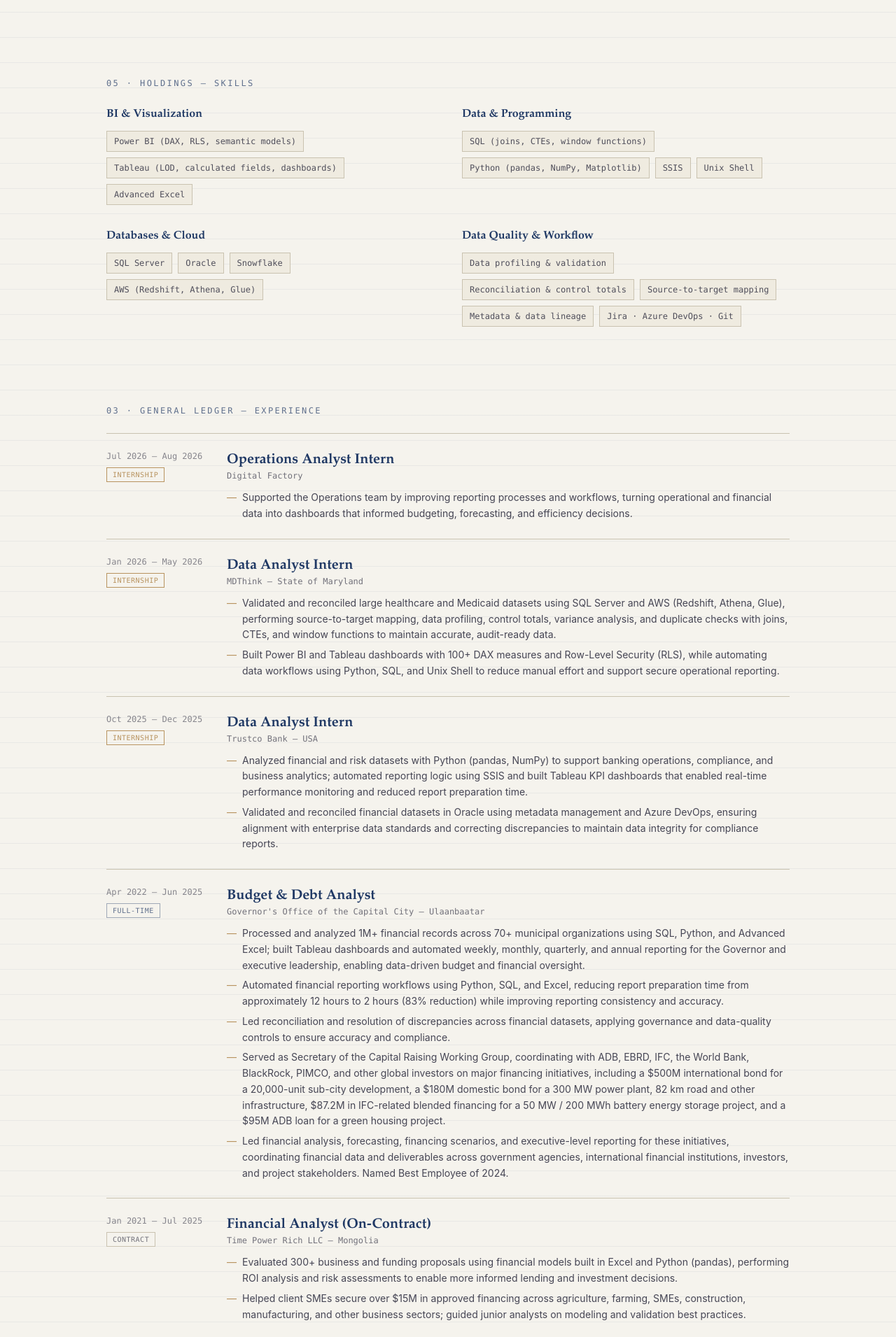
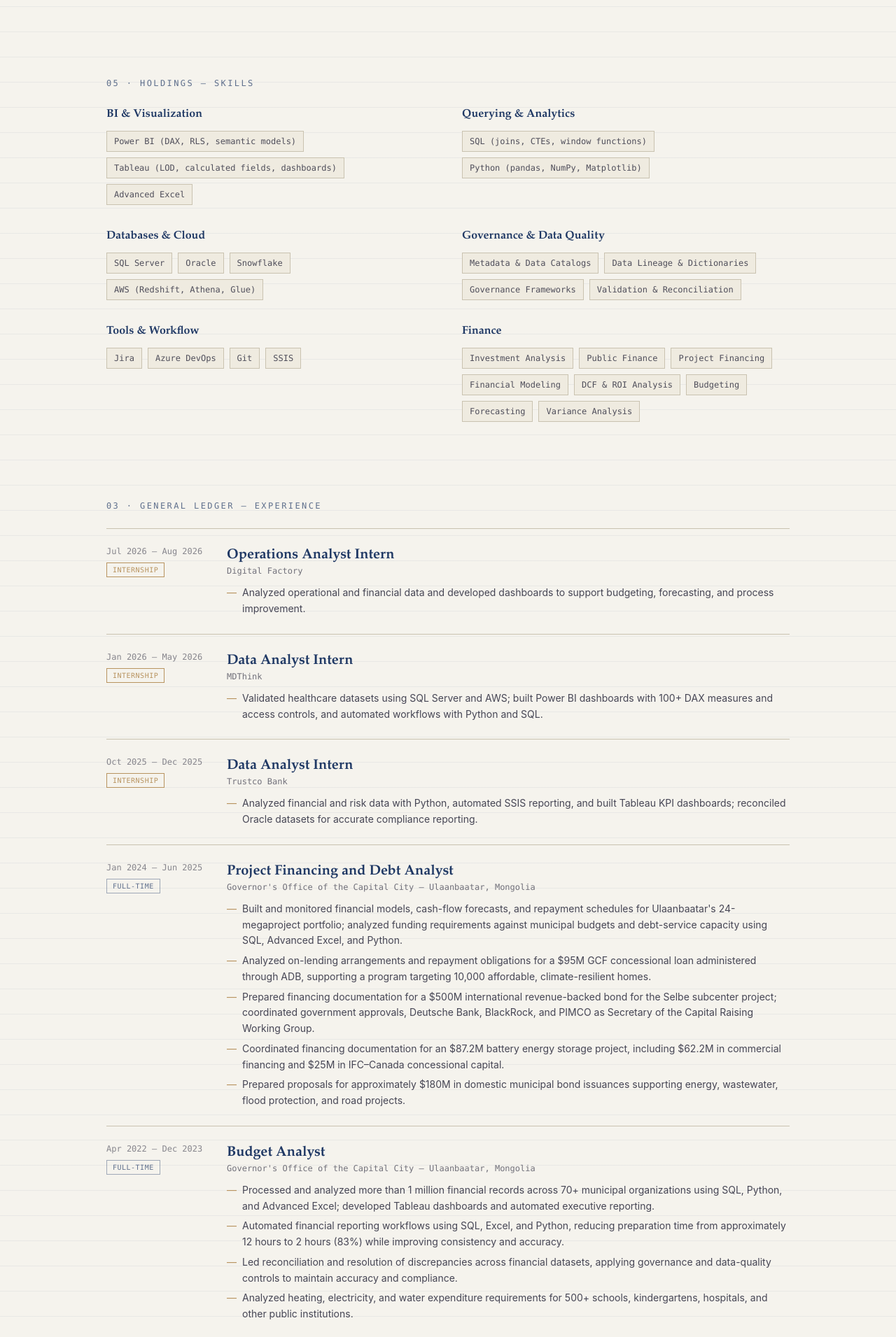
Before and after one commit to MUNKHNASANOTGONBOLD/Munkhnasan-portfolio, a Next.js app: page / in a window 1280 px wide. Shown: the part 886-2797 px from the top of the page at 70% size. Built offline with nearby package versions, Linux system fonts and the light colour scheme.

Commit message:
Align portfolio content with latest resume

```diff
--- a/app/page.tsx
+++ b/app/page.tsx
@@ -10,8 +10,8 @@
 
 const METRICS = [
   { label: "Financial records analyzed", value: "1M+", note: "SQL · Python · Advanced Excel" },
-  { label: "Organizations reported", value: "70+", note: "Automated executive and financial reporting" },
-  { label: "DAX measures developed", value: "100+", note: "Power BI semantic models · Row-Level Security" },
+  { label: "Megaprojects modeled", value: "24", note: "Cash-flow forecasts · repayment schedules · debt capacity" },
+  { label: "Business proposals developed", value: "300+", note: "Financial modeling · ROI · risk assessment" },
   { label: "Reporting time reduced", value: "83%", note: "Approximately 12 hours reduced to 2 hours" },
 ];
 
@@ -19,7 +19,7 @@
   period: string;
   role: string;
   org: string;
-  type: "Full-time" | "Contract" | "Internship" | "Current";
+  type: "Full-time" | "Contract" | "Internship" | "Leadership" | "Current";
   lines: string[];
 };
 
@@ -30,50 +30,50 @@
     org: "Digital Factory",
     type: "Internship",
     lines: [
-      "Supported the Operations team by improving reporting processes and workflows, turning operational and financial data into dashboards that informed budgeting, forecasting, and efficiency decisions.",
+      "Analyzed operational and financial data and developed dashboards to support budgeting, forecasting, and process improvement.",
     ],
   },
   {
     period: "Jan 2026 — May 2026",
     role: "Data Analyst Intern",
-    org: "MDThink — State of Maryland",
+    org: "MDThink",
     type: "Internship",
     lines: [
-      "Validated and reconciled large healthcare and Medicaid datasets using SQL Server and AWS (Redshift, Athena, Glue), performing source-to-target mapping, data profiling, control totals, variance analysis, and duplicate checks with joins, CTEs, and window functions to maintain accurate, audit-ready data.",
-      "Built Power BI and Tableau dashboards with 100+ DAX measures and Row-Level Security (RLS), while automating data workflows using Python, SQL, and Unix Shell to reduce manual effort and support secure operational reporting.",
+      "Validated healthcare datasets using SQL Server and AWS; built Power BI dashboards with 100+ DAX measures and access controls, and automated workflows with Python and SQL.",
     ],
   },
   {
     period: "Oct 2025 — Dec 2025",
     role: "Data Analyst Intern",
-    org: "Trustco Bank — USA",
+    org: "Trustco Bank",
     type: "Internship",
     lines: [
-      "Analyzed financial and risk datasets with Python (pandas, NumPy) to support banking operations, compliance, and business analytics; automated reporting logic using SSIS and built Tableau KPI dashboards that enabled real-time performance monitoring and reduced report preparation time.",
-      "Validated and reconciled financial datasets in Oracle using metadata management and Azure DevOps, ensuring alignment with enterprise data standards and correcting discrepancies to maintain data integrity for compliance reports.",
+      "Analyzed financial and risk data with Python, automated SSIS reporting, and built Tableau KPI dashboards; reconciled Oracle datasets for accurate compliance reporting.",
     ],
   },
   {
-    period: "Apr 2022 — Jun 2025",
-    role: "Budget & Debt Analyst",
-    org: "Governor's Office of the Capital City — Ulaanbaatar",
+    period: "Jan 2024 — Jun 2025",
+    role: "Project Financing and Debt Analyst",
+    org: "Governor's Office of the Capital City — Ulaanbaatar, Mongolia",
     type: "Full-time",
     lines: [
-      "Processed and analyzed 1M+ financial records across 70+ municipal organizations using SQL, Python, and Advanced Excel; built Tableau dashboards and automated weekly, monthly, quarterly, and annual reporting for the Governor and executive leadership, enabling data-driven budget and financial oversight.",
-      "Automated financial reporting workflows using Python, SQL, and Excel, reducing report preparation time from approximately 12 hours to 2 hours (83% reduction) while improving reporting consistency and accuracy.",
-      "Led reconciliation and resolution of discrepancies across financial datasets, applying governance and data-quality controls to ensure accuracy and compliance.",
-      "Served as Secretary of the Capital Raising Working Group, coordinating with ADB, EBRD, IFC, the World Bank, BlackRock, PIMCO, and other global investors on major financing initiatives, including a $500M international bond for a 20,000-unit sub-city development, a $180M domestic bond for a 300 MW power plant, 82 km road and other infrastructure, $87.2M in IFC-related blended financing for a 50 MW / 200 MWh battery energy storage project, and a $95M ADB loan for a green housing project.",
-      "Led financial analysis, forecasting, financing scenarios, and executive-level reporting for these initiatives, coordinating financial data and deliverables across government agencies, international financial institutions, investors, and project stakeholders. Named Best Employee of 2024.",
+      "Built and monitored financial models, cash-flow forecasts, and repayment schedules for Ulaanbaatar's 24-megaproject portfolio; analyzed funding requirements against municipal budgets and debt-service capacity using SQL, Advanced Excel, and Python.",
+      "Analyzed on-lending arrangements and repayment obligations for a $95M GCF concessional loan administered through ADB, supporting a program targeting 10,000 affordable, climate-resilient homes.",
+      "Prepared financing documentation for a $500M international revenue-backed bond for the Selbe subcenter project; coordinated government approvals, Deutsche Bank, BlackRock, and PIMCO as Secretary of the Capital Raising Working Group.",
+      "Coordinated financing documentation for an $87.2M battery energy storage project, including $62.2M in commercial financing and $25M in IFC–Canada concessional capital.",
+      "Prepared proposals for approximately $180M in domestic municipal bond issuances supporting energy, wastewater, flood protection, and road projects.",
     ],
   },
   {
-    period: "Jan 2021 — Jul 2025",
-    role: "Financial Analyst (On-Contract)",
-    org: "Time Power Rich LLC — Mongolia",
-    type: "Contract",
+    period: "Apr 2022 — Dec 2023",
+    role: "Budget Analyst",
+    org: "Governor's Office of the Capital City — Ulaanbaatar, Mongolia",
+    type: "Full-time",
     lines: [
-      "Evaluated 300+ business and funding proposals using financial models built in Excel and Python (pandas), performing ROI analysis and risk assessments to enable more informed lending and investment decisions.",
-      "Helped client SMEs secure over $15M in approved financing across agriculture, farming, SMEs, construction, manufacturing, and other business sectors; guided junior analysts on modeling and validation best practices.",
+      "Processed and analyzed more than 1 million financial records across 70+ municipal organizations using SQL, Python, and Advanced Excel; developed Tableau dashboards and automated executive reporting.",
+      "Automated financial reporting workflows using SQL, Excel, and Python, reducing preparation time from approximately 12 hours to 2 hours (83%) while improving consistency and accuracy.",
+      "Led reconciliation and resolution of discrepancies across financial datasets, applying governance and data-quality controls to maintain accuracy and compliance.",
+      "Analyzed heating, electricity, and water expenditure requirements for 500+ schools, kindergartens, hospitals, and other public institutions.",
     ],
   },
   {
@@ -85,6 +85,34 @@
       "Managed 3 financial statements with discounted cash flow analysis and internal planning models linked to automation tools that decreased manual administrative tasks by 48%.",
       "Developed and maintained 20+ financial forecasting and projection models for budgeting, cash-flow planning, expenditure analysis, and financial performance monitoring.",
       "Established a new forecasting, tracking, and management reporting system that improved the availability and accuracy of financial data, increasing reporting accuracy by 14%.",
+    ],
+  },
+  {
+    period: "2021 — 2025",
+    role: "Financial Consultant",
+    org: "Time Power Rich LLC",
+    type: "Contract",
+    lines: [
+      "Developed 300+ business and funding proposals using Excel and Python financial models, ROI analysis, and risk assessments across agriculture, construction, manufacturing, finance, and other sectors.",
+      "Mentored 20+ junior analysts in financial modeling, feasibility analysis, and proposal assessment; 10+ mentees subsequently prepared 100+ financing proposals independently.",
+    ],
+  },
+  {
+    period: "2019 — 2020",
+    role: "Co-Founder & Chief Financial Officer",
+    org: "InvestradeMN Corporation",
+    type: "Leadership",
+    lines: [
+      "Co-founded an investment services business and led its financial management and investment service operations.",
+    ],
+  },
+  {
+    period: "2018 — 2019",
+    role: "Founder & President",
+    org: "NUM Startup Club",
+    type: "Leadership",
+    lines: [
+      "Founded and grew a student entrepreneurship club to 200+ members; led 10+ Startup Weekend, Hackathon, and mentorship events reaching 500+ participants.",
     ],
   },
 ];
@@ -103,7 +131,7 @@
     period: "Jan 2026",
     title: "The Anatomy of a World Bank Loan",
     blurb:
-      "Cleaned and modeled the World Bank's public IDA portfolio — 11,404 credits/grants across 131 countries — into a Power BI star schema and an interactive dashboard.",
+      "Modeled the World Bank's public IDA portfolio — 11,404 credits and grants across 131 countries — into a Power BI star schema dashboard for portfolio analysis.",
     tags: ["Python", "Power BI", "DAX"],
     href: "https://www.linkedin.com/pulse/anatomy-world-bank-loan-munkhnasan-otgonbold-9ilee/",
     image: "/projects/worldbank.svg",
@@ -112,16 +140,16 @@
     period: "Dec 2025",
     title: "The SBA Loans I Wrote at a Coffee Shop — 249,000 Rows Later",
     blurb:
-      "Cleaned, mapped, and analyzed 249,000+ real SBA 7(a) loan records via Excel → SSIS → SQL Server → Tableau, then wrote up the full story on LinkedIn.",
+      "Cleaned, mapped, and analyzed 249,000+ real SBA 7(a) loan records end-to-end from Excel through SSIS to a Tableau dashboard.",
     tags: ["SQL Server", "SSIS", "Tableau", "Excel"],
     href: "https://www.linkedin.com/pulse/sba-loans-i-wrote-coffee-shop-ended-249000-rows-munkhnasan-otgonbold-yg8te/",
     image: "/projects/sba.svg",
   },
   {
     period: "Nov 2025",
-    title: "The Other Side of the Ledger: What Customer Data Looks Like",
+    title: "The Other Side of the Ledger",
     blurb:
-      "Full EDA-to-visualization pipeline on 5,002 messy finance transactions — discovery, cleaning, standardization, feature engineering, and reporting in Python.",
+      "Built a full EDA-to-visualization pipeline on 5,002 messy finance transactions, including cleaning, feature engineering, and reporting.",
     tags: ["Python", "pandas", "NumPy", "Matplotlib"],
     href: "https://www.linkedin.com/pulse/other-side-ledger-what-customer-data-looks-like-munkhnasan-otgonbold-1kste/",
     image: "/projects/ledger.svg",
@@ -130,8 +158,8 @@
     period: "2025",
     title: "The Hidden Cost of Healthcare Billing",
     blurb:
-      "Multi-layer data pipeline analyzing claim denial rates and provider performance, built in Snowflake with a Tableau dashboard layer.",
-    tags: ["SQL", "Snowflake", "Tableau"],
+      "Built a multi-layer Snowflake → SSIS → Tableau pipeline analyzing claim denial rates and provider performance.",
+    tags: ["Snowflake", "SSIS", "Tableau"],
     href: "https://www.linkedin.com/pulse/hidden-cost-healthcare-billing-munkhnasan-otgonbold-zlrce/",
     image: "/projects/healthcare.svg",
   },
@@ -139,8 +167,8 @@
     period: "Feb 2026",
     title: "IFC Investment Services Projects",
     blurb:
-      "Explored IFC's global private-sector investment dataset — project structures, financial products, and country-level distribution — and published the full analysis on LinkedIn.",
-    tags: ["SQL", "Power BI", "Excel"],
+      "Analyzed 7,083 IFC private-sector investment disclosures across 172 countries and 26 original columns, evaluating project structures, financial products, and country distribution.",
+    tags: ["Excel", "Python", "SQL"],
     href: "https://www.linkedin.com/pulse/ifc-investment-services-projects-munkhnasan-otgonbold-b878e/",
     image: "/projects/ifc.svg",
   },
@@ -152,32 +180,51 @@
     items: ["Power BI (DAX, RLS, semantic models)", "Tableau (LOD, calculated fields, dashboards)", "Advanced Excel"],
   },
   {
-    group: "Data & Programming",
-    items: ["SQL (joins, CTEs, window functions)", "Python (pandas, NumPy, Matplotlib)", "SSIS", "Unix Shell"],
+    group: "Querying & Analytics",
+    items: ["SQL (joins, CTEs, window functions)", "Python (pandas, NumPy, Matplotlib)"],
   },
   {
     group: "Databases & Cloud",
     items: ["SQL Server", "Oracle", "Snowflake", "AWS (Redshift, Athena, Glue)"],
   },
   {
-    group: "Data Quality & Workflow",
-    items: ["Data profiling & validation", "Reconciliation & control totals", "Source-to-target mapping", "Metadata & data lineage", "Jira · Azure DevOps · Git"],
+    group: "Governance & Data Quality",
+    items: ["Metadata & Data Catalogs", "Data Lineage & Dictionaries", "Governance Frameworks", "Validation & Reconciliation"],
+  },
+  {
+    group: "Tools & Workflow",
+    items: ["Jira", "Azure DevOps", "Git", "SSIS"],
+  },
+  {
+    group: "Finance",
+    items: ["Investment Analysis", "Public Finance", "Project Financing", "Financial Modeling", "DCF & ROI Analysis", "Budgeting", "Forecasting", "Variance Analysis"],
   },
 ];
 
 const EDUCATION = [
-  { degree: "M.S. Data Analytics", org: "University of the Potomac", note: "Expected 2027 · GPA 3.92" },
-  { degree: "MBA, Project Management", org: "University of Finance and Economics", note: "2021–2022 · GPA 3.6" },
-  { degree: "Bachelor's Degree, Finance", org: "National University of Mongolia", note: "Sep 2017 – Jun 2021 · Best Graduate" },
+  { degree: "M.S. Data Analytics", org: "University of the Potomac, USA", note: "Jun 2025 – Aug 2027 · GPA 3.89" },
+  { degree: "MBA, Project Management", org: "University of Finance and Economy, Mongolia", note: "Aug 2021 – Jul 2022 · GPA 3.60" },
+  { degree: "BBA, Finance", org: "National University of Mongolia", note: "Sep 2017 – Jun 2021" },
 ];
 
-const CERTS = [
-  { name: "Python", org: "Tech2high", date: "Aug 2025" },
-  { name: "SQL Advanced Querying & Data Analytics", org: "Tech2high", date: "Aug 2025" },
-  { name: "City Finance — World Bank Group", org: "The World Bank Group", date: "Apr 2025" },
-  { name: "Microsoft Power BI", org: "PowerBI Consultant · ID PBIMON00000104", date: "Sep 2023" },
-  { name: "Tableau Desktop I, II", org: "Novelsoft", date: "Oct 2023" },
-  { name: "Project Management", org: "Ganzorig Business School", date: "Sep 2022" },
+const PROFESSIONAL_DEVELOPMENT = [
+  { name: "Data Analyst Bootcamp", org: "Advanced SQL, Python & Reporting · Tech2high", date: "2025" },
+  { name: "Tableau Desktop I & II", org: "Novelsoft · Tableau Partner", date: "2023" },
+  { name: "Microsoft Power BI: Intermediate Level", org: "Power BI Consultant", date: "2023" },
+  { name: "Project Management", org: "Ganzorig Business School", date: "2022" },
+  { name: "City Finance", org: "World Bank Group · Tokyo Development Learning Center", date: "2025" },
+  { name: "FIDIC 2017 Contracts: Red & Yellow Books", org: "ECV Consultancy · Batbayar & Partners LLP · CCM", date: "2025" },
+  { name: "Green and Sustainability Bonds & Local Debt Management", org: "Ministry of Finance, Mongolia", date: "2024" },
+  { name: "Executive Certificate in E-Governance", org: "University of the Potomac", date: "2024" },
+  { name: "Mobile Payment Development & Application", org: "Ministry of Commerce, China", date: "2023" },
+];
+
+const AWARDS = [
+  { name: "Best Employee Award", org: "Governor's Office of the Capital City", date: "2024" },
+  { name: "Certificate of Honor", org: "Governor of Ulaanbaatar", date: "2023" },
+  { name: "Best Graduate Award", org: "National University of Mongolia", date: "2021" },
+  { name: "Second Place — Soybuckthorn Drink", org: "Teacher–Student Startup 2.0 Competition", date: "2019" },
+  { name: "Second Place — Warm Data", org: "Teacher–Student Startup 2.0 Competition", date: "2018" },
 ];
 
 function LedgerRule() {
@@ -191,7 +238,7 @@
       <header className="border-b-2 border-navy">
         <div className="mx-auto max-w-5xl px-6 py-6 flex flex-wrap items-baseline justify-between gap-2">
           <div className="font-mono text-xs tracking-widest text-navy uppercase">
-            Statement No. 2026-09 · Arlington / DC
+            Statement No. 2026-10 · Arlington / DC
           </div>
           <nav className="flex flex-wrap gap-x-5 gap-y-1 font-mono text-xs">
             {NAV.map((n) => (
@@ -253,11 +300,11 @@
               </a>
             </div>
             <p className="max-w-2xl text-lg text-ink/80 leading-relaxed">
-              Data Analyst with 5+ years across institutional finance, private business, and
-              government — building Power BI and Tableau dashboards, writing SQL and Python for
-              data profiling, validation, and reporting, and applying data governance and metadata
-              standards to keep reporting accurate and audit-ready. Completing an M.S. in Data
-              Analytics, GPA 3.92.
+              Finance and analytics professional with 4+ years across institutional finance,
+              infrastructure, SMEs, and corporate finance, specializing in financial modeling,
+              investment analysis, budgeting, forecasting, and executive reporting. Experienced
+              with Advanced Excel, SQL, Python, Power BI, and Tableau. Completing an M.S. in Data
+              Analytics with a 3.89 GPA.
             </p>
           </div>
           <div className="w-32 h-32 sm:w-40 sm:h-40 border-2 border-navy shrink-0 relative overflow-hidden bg-paper2">
@@ -434,10 +481,10 @@
         </div>
       </section>
 
-      {/* Education & Certifications */}
+      {/* Education, professional development & awards */}
       <section id="instruments" className="mx-auto max-w-5xl px-6 py-14">
         <p className="font-mono text-xs uppercase tracking-[0.2em] text-navy/70 mb-6">
-          06 · Education &amp; Certifications
+          06 · Education &amp; Professional Development
         </p>
         <div className="grid sm:grid-cols-2 gap-10">
           <div>
@@ -453,9 +500,9 @@
             </div>
           </div>
           <div>
-            <h4 className="font-serif text-navy font-semibold mb-4">Certifications</h4>
+            <h4 className="font-serif text-navy font-semibold mb-4">Professional Development</h4>
             <ul className="space-y-3">
-              {CERTS.map((c) => (
+              {PROFESSIONAL_DEVELOPMENT.map((c) => (
                 <li key={c.name} className="text-sm text-ink/80 flex gap-2">
                   <span className="text-gold shrink-0">—</span>
                   <span>
@@ -467,6 +514,22 @@
                 </li>
               ))}
             </ul>
+          </div>
+        </div>
+        <div className="mt-10 border-t border-rule pt-8">
+          <h4 className="font-serif text-navy font-semibold mb-4">Honors &amp; Awards</h4>
+          <div className="grid sm:grid-cols-2 gap-x-10 gap-y-3">
+            {AWARDS.map((award) => (
+              <div key={award.name} className="text-sm text-ink/80 flex gap-2">
+                <span className="text-gold shrink-0">—</span>
+                <span>
+                  {award.name}
+                  <span className="block font-mono text-xs text-ink/50 mt-0.5">
+                    {award.org} · {award.date}
+                  </span>
+                </span>
+              </div>
+            ))}
           </div>
         </div>
       </section>
@@ -486,8 +549,8 @@
               Open a line of communication.
             </h2>
             <p className="text-ink/70 max-w-lg">
-              Looking for Data Analyst, BI, and data governance roles. Reach out directly —
-              details below.
+              Looking for data analytics, business analytics, and financial analytics roles.
+              Reach out directly — details below.
             </p>
           </div>
           <div>
```
